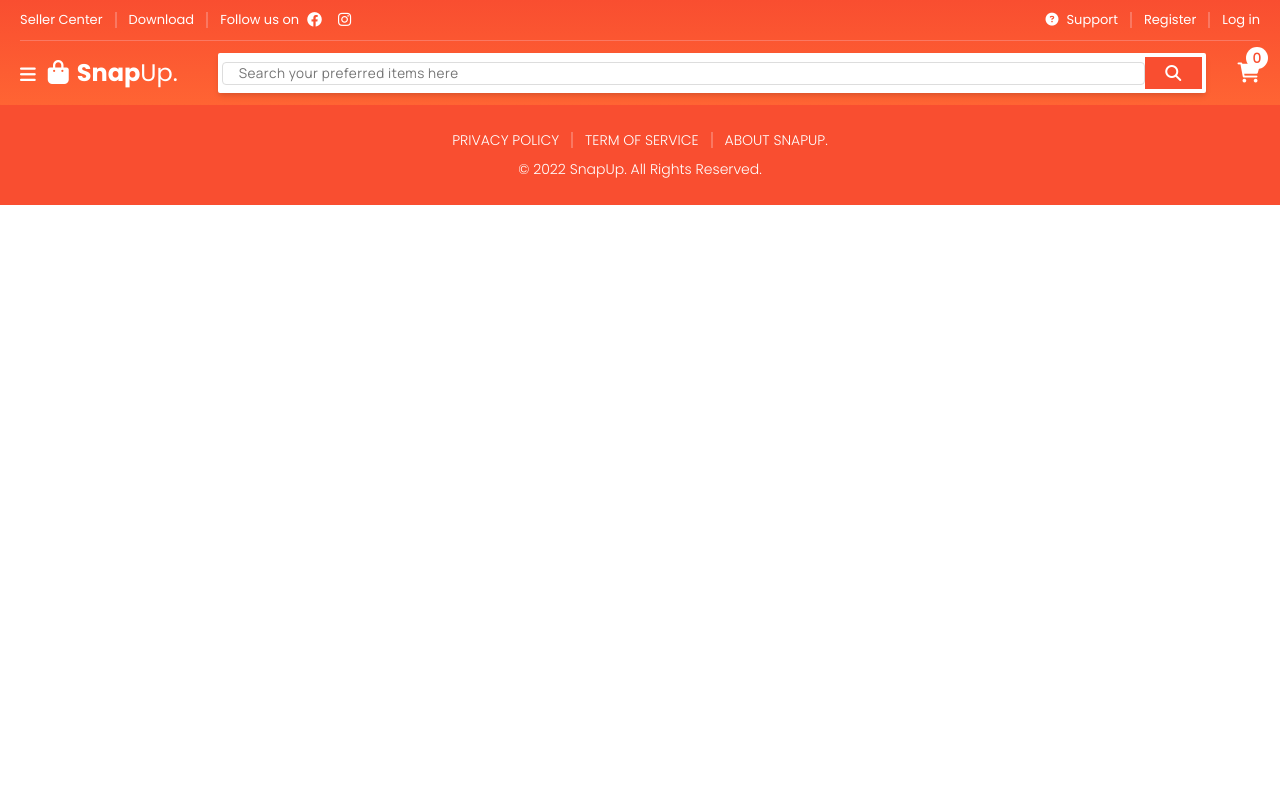
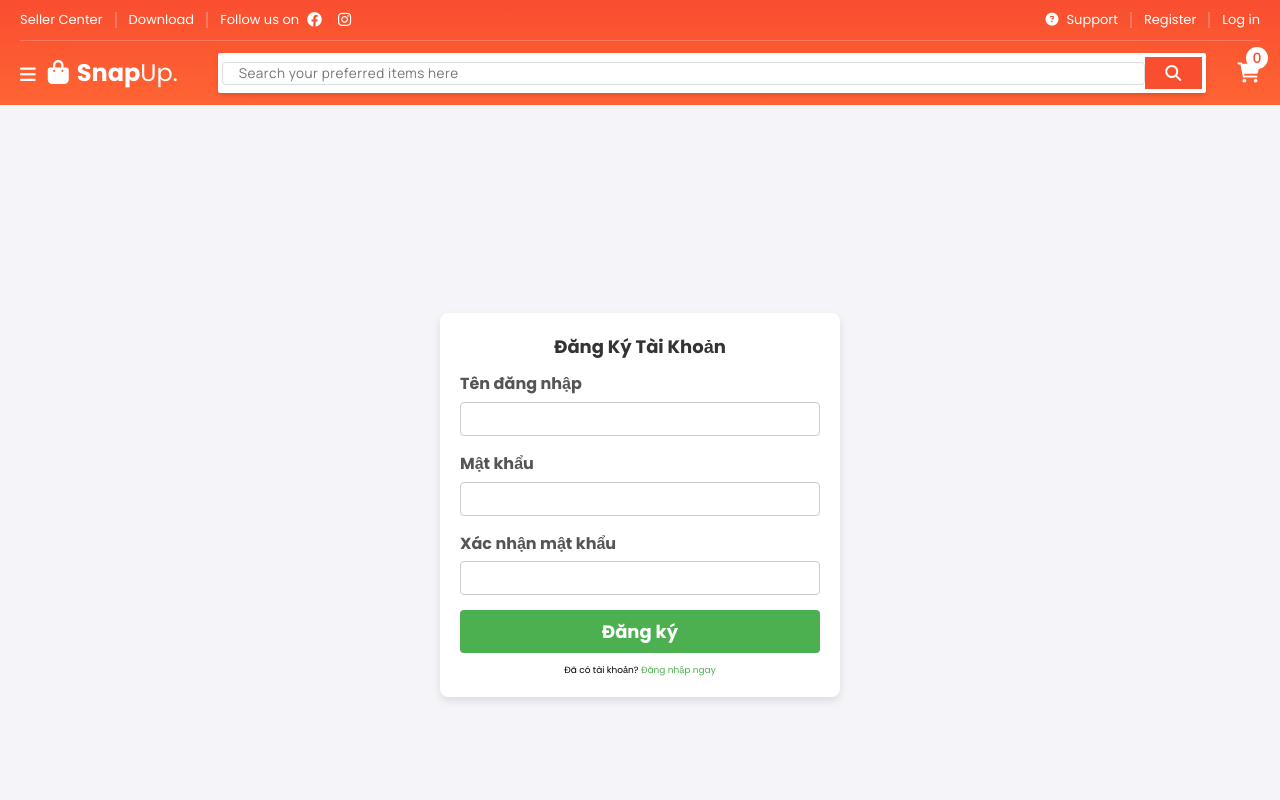
Before and after one commit to NG291/frontend-e-commerce, a React (Create React App) app: page /register in a window 1280 px wide. Shown: the top 800 px of the page. Built offline with nearby package versions, Linux system fonts and the light colour scheme.

Commit message:
form dang ky dang nhap

```diff
--- a/src/App.js
+++ b/src/App.js
@@ -9,6 +9,7 @@ import Footer from "./components/Footer/Footer";
 import store from "./store/store";
 import {Provider} from "react-redux";
 import LoginPage from "./components/Auth/LoginPage";
+import RegisterPage from "./components/Auth/RegisterPage";
 
 function App() {
   return (
@@ -29,8 +30,9 @@ function App() {
             <Route path = "/search/:searchTerm" element = {<Search />} />
             {/* Login*/}
             <Route path="/login" element={<LoginPage/>}></Route>
+          {/*  Register*/}
+            <Route path="/register" element={<RegisterPage/>}></Route>
           </Routes>
-
           <Footer />
         </BrowserRouter>
       </Provider>
--- a/src/components/Auth/RegisterPage.js
+++ b/src/components/Auth/RegisterPage.js
@@ -13,20 +13,18 @@ const RegisterPage = () => {
     const handleRegister = async (e) => {
         e.preventDefault();
 
-        // Kiểm tra mật khẩu có khớp không
         if (password !== confirmPassword) {
             setErrorMessage('Mật khẩu không khớp');
             return;
         }
 
         try {
-            // Gửi yêu cầu đăng ký tới backend
+
             await axios.post('http://localhost:8080/api/auth/register', {
                 username,
                 password,
             });
 
-            // Chuyển hướng về trang đăng nhập sau khi đăng ký thành công
             navigate('/login');
         } catch (error) {
             setErrorMessage('Đã có lỗi xảy ra, vui lòng thử lại sau');
--- /dev/null
+++ b/src/components/Auth/RegisterPage.scss
@@ -0,0 +1,81 @@
+/* RegisterPage.scss */
+
+.register-page {
+  display: flex;
+  justify-content: center;
+  align-items: center;
+  height: 100vh;
+  background-color: #f4f4f9;
+}
+
+.register-form-container {
+  background-color: #fff;
+  padding: 2rem;
+  border-radius: 8px;
+  box-shadow: 0 4px 8px rgba(0, 0, 0, 0.1);
+  width: 100%;
+  max-width: 400px;
+  text-align: center;
+}
+
+.register-title {
+  font-size: 1.8rem;
+  color: #333;
+  margin-bottom: 1rem;
+}
+
+.input-field {
+  margin-bottom: 1.5rem;
+  text-align: left;
+}
+
+.input-field label {
+  display: block;
+  font-weight: bold;
+  color: #555;
+  margin-bottom: 0.5rem;
+}
+
+.input-field input {
+  width: 100%;
+  padding: 0.8rem;
+  border: 1px solid #ccc;
+  border-radius: 4px;
+  font-size: 1rem;
+}
+
+.register-btn {
+  width: 100%;
+  padding: 0.8rem;
+  background-color: #4caf50;
+  color: #fff;
+  font-weight: bold;
+  border: none;
+  border-radius: 4px;
+  cursor: pointer;
+  transition: background-color 0.3s;
+}
+
+.register-btn:hover {
+  background-color: #45a049;
+}
+
+.error-message {
+  color: #ff4d4f;
+  font-size: 0.9rem;
+  margin-bottom: 1rem;
+}
+
+.login-link {
+  margin-top: 1rem;
+  font-size: 0.9rem;
+}
+
+.login-link a {
+  color: #4caf50;
+  text-decoration: none;
+}
+
+.login-link a:hover {
+  text-decoration: underline;
+}
--- a/src/components/Header/Header.js
+++ b/src/components/Header/Header.js
@@ -50,7 +50,7 @@ const Header = () => {
                 </li>
                 <li className='vert-line'></li>
                 <li>
-                  <Link to = "/">
+                  <Link to = "/register">
                     <span className='top-link-itm-txt'>Register</span>
                   </Link>
                 </li>
```
